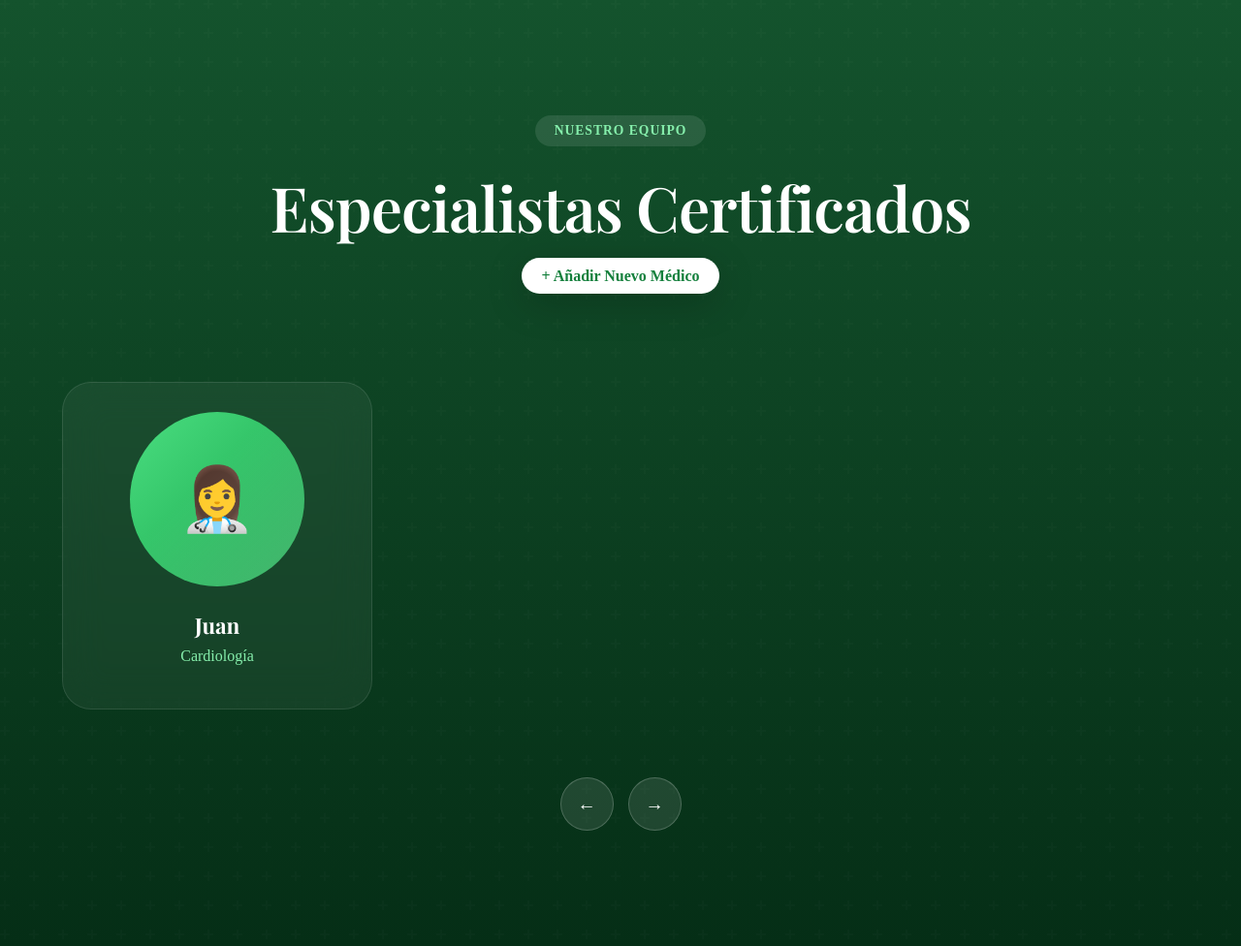
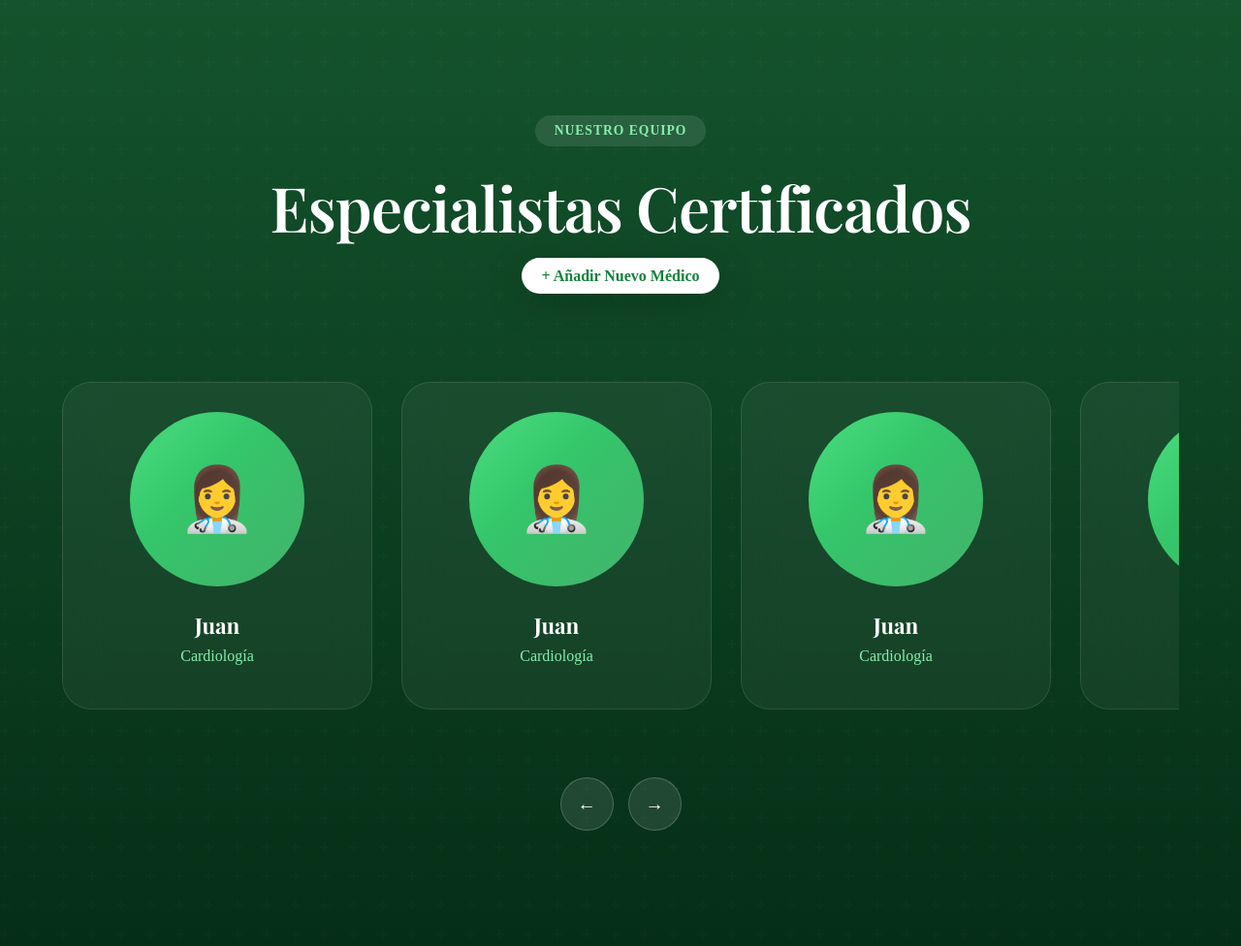
Before and after one commit to antoniodavid13/cenit_salud, a FastAPI app: page / in a window 1280 px wide. Shown: the part 1844-2820 px from the top of the page at 97% size. Run offline with FastAPI, Linux system fonts and the light colour scheme; data that the repository does not hold is empty.

Commit message:
Agregar tarjetas de médicos en la sección de doctores con información básica.

```diff
--- a/app/templates/pages/index.html
+++ b/app/templates/pages/index.html
@@ -155,8 +155,36 @@
 
 
                 </div>
+                                <div class="doctor-card" id="medico-1">
+                    <div class="doctor-image">
+                        👩‍⚕️
+                    </div>
+                    <h3>Juan</h3>
+                    <p class="doctor-specialty">Cardiología</p>
+
+
+                </div>
+                                <div class="doctor-card" id="medico-1">
+                    <div class="doctor-image">
+                        👩‍⚕️
+                    </div>
+                    <h3>Juan</h3>
+                    <p class="doctor-specialty">Cardiología</p>
+
+
+                </div>
+                                <div class="doctor-card" id="medico-1">
+                    <div class="doctor-image">
+                        👩‍⚕️
+                    </div>
+                    <h3>Juan</h3>
+                    <p class="doctor-specialty">Cardiología</p>
+
+
+                </div>
 
             </div>
+
         </div>
 
         <div class="carousel-nav">
```
